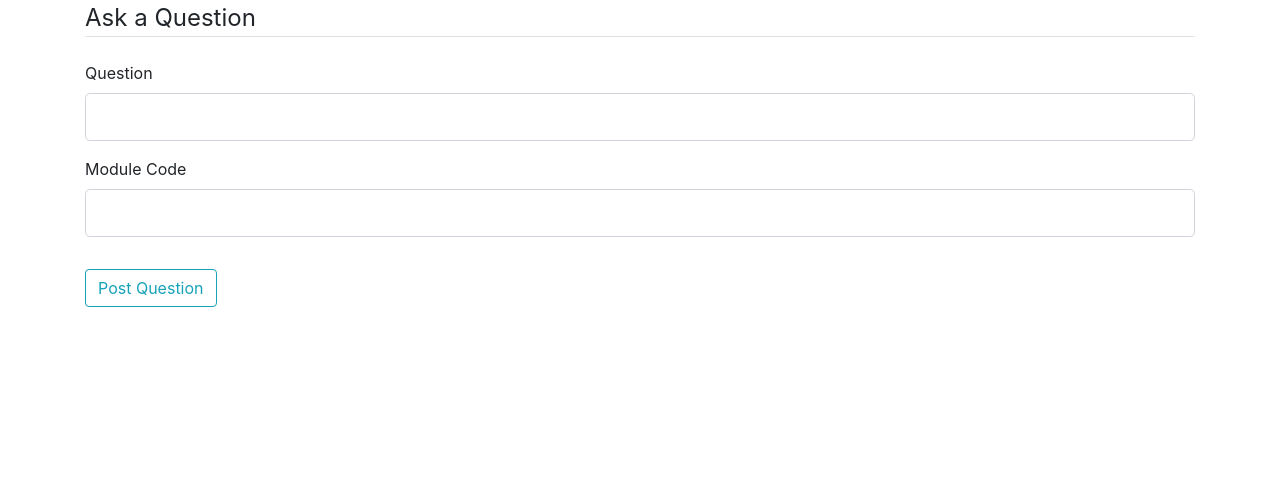
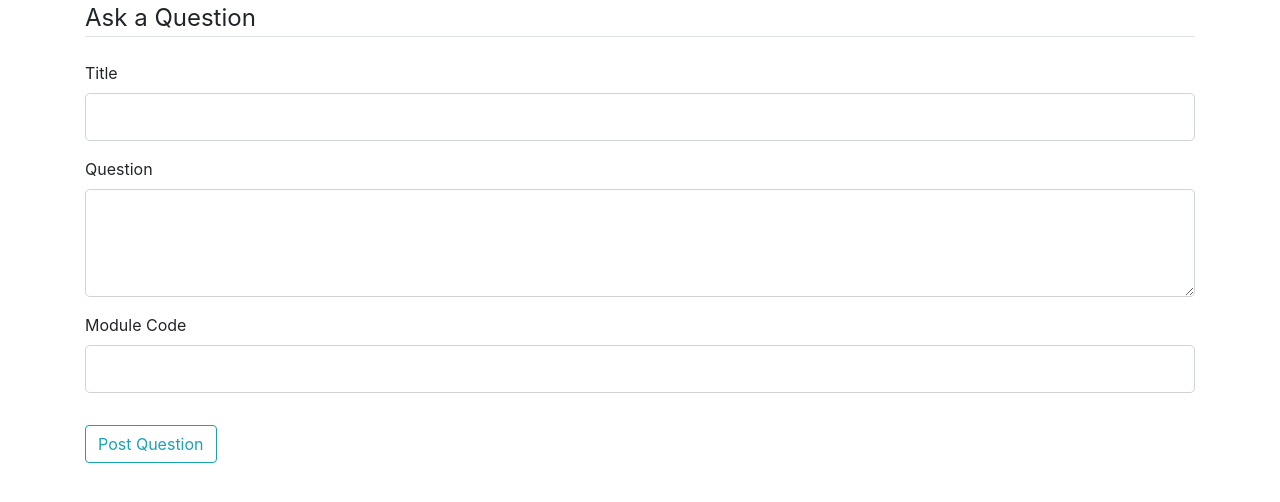
Before and after one commit to seanpohyx/NTU-hackfest-2020, a Flask app: page /postQuestion in a window 1280 px wide. Shown: the part 56-558 px from the top of the page. Run offline with Flask 2, Linux system fonts and the light colour scheme; the visitor is signed in with stand-in values (Sample User, id 1); parts of the project's set-up code (start-up, migrations or seed data) failed here and were passed over; some libraries are stand-ins or nearby versions.

Commit message:
POST QUESTION DONE

```diff
--- a/app.py
+++ b/app.py
@@ -6,8 +6,9 @@ from wtforms.validators import InputRequired, Email, Length
 from flask_sqlalchemy  import SQLAlchemy
 from werkzeug.security import generate_password_hash, check_password_hash
 from flask_login import LoginManager, UserMixin, login_user, login_required, logout_user, current_user
-from models import User, LoginForm, RegisterForm, UpdateForm, PostQuestionForm, app, db
+from models import User, LoginForm, RegisterForm, UpdateForm, PostQuestionForm, Question, Answer, app, db
 from modules import modulesDict
+import time
 
 
 @app.route('/')
@@ -53,11 +54,10 @@ def dashboard():
 @login_required
 def postQuestion():
     form = PostQuestionForm()
-
     if form.validate_on_submit():
-        hashed_password = generate_password_hash(form.password.data, method='sha256')
-        new_user = User(username=form.username.data, email=form.email.data, password=hashed_password)
-        db.session.add(new_user)
+        new_question = Question(modCode=form.module_code.data, question=form.question_title.data, datetime=time.time(),
+                                authorId=current_user.get_id(), vote=0, description=form.question.data)
+        db.session.add(new_question)
         db.session.commit()
         return redirect(url_for('dashboard'))
         #return '<h1>' + form.username.data + ' ' + form.email.data + ' ' + form.password.data + '</h1>'
--- a/models.py
+++ b/models.py
@@ -1,7 +1,7 @@
 from flask import Flask, render_template, redirect, url_for
 from flask_bootstrap import Bootstrap
 from flask_wtf import FlaskForm
-from wtforms import StringField, PasswordField, BooleanField, SubmitField
+from wtforms import StringField, PasswordField, BooleanField, SubmitField, TextAreaField
 from wtforms.validators import InputRequired, Email, Length, DataRequired, EqualTo
 from flask_sqlalchemy  import SQLAlchemy
 from werkzeug.security import generate_password_hash, check_password_hash
@@ -71,6 +71,7 @@ class UpdateForm(FlaskForm):
     retypePassword = PasswordField('Retype Password', validators=[InputRequired(), Length(min=8, max=80)])
 
 class PostQuestionForm(FlaskForm):
-    question = StringField('Question', validators=[InputRequired(), Length(max=50)])
+    question_title = StringField('Title', validators=[InputRequired(), Length(min=4, max=50)])
+    question = TextAreaField('Question', render_kw={"rows": 3}, validators=[InputRequired(), Length(max=50)])
     module_code = StringField('Module Code', validators=[InputRequired(), Length(min=4, max=15)])
     submit = SubmitField('Post Question')
--- a/templates/postQuestion.html
+++ b/templates/postQuestion.html
@@ -5,6 +5,19 @@
             {{ form.hidden_tag() }}
             <fieldset class="form-group">
                 <legend class="border-bottom mb-4">Ask a Question</legend>
+                <div class="form-group">
+                    {{ form.question_title.label(class="form-control-label") }}
+                    {% if form.question_title.errors %}
+                        {{ form.question_title(class="form-control form-control-lg is-invalid") }}
+                        <div class="invalid-feedback">
+                            {% for error in form.question_title.errors %}
+                                <span>{{ error }}</span>
+                            {% endfor %}
+                        </div>
+                    {% else %}
+                        {{ form.question_title(class="form-control form-control-lg") }}
+                    {% endif %}
+                </div>
                 <div class="form-group">
                     {{ form.question.label(class="form-control-label") }}
                     {% if form.question.errors %}
```
